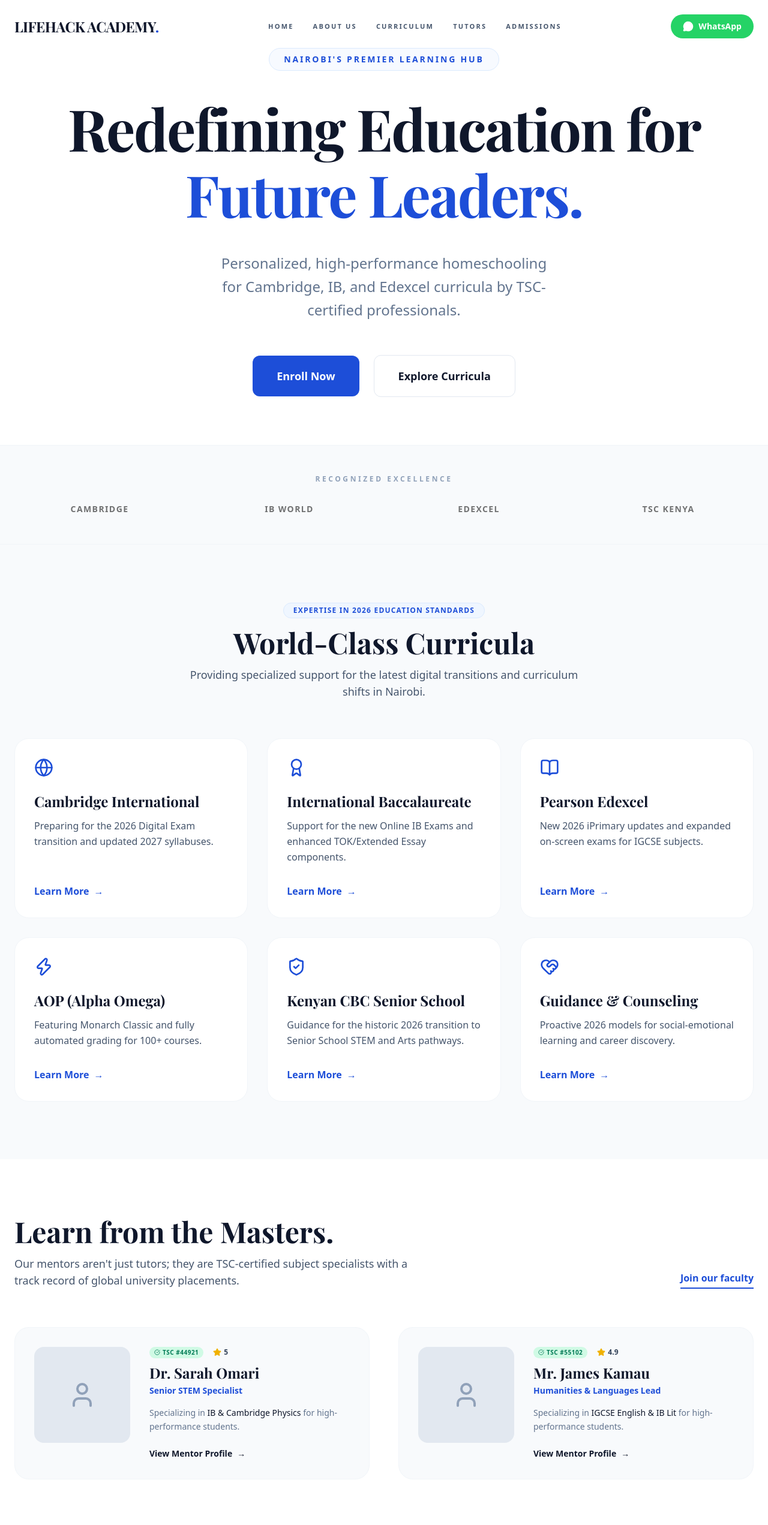
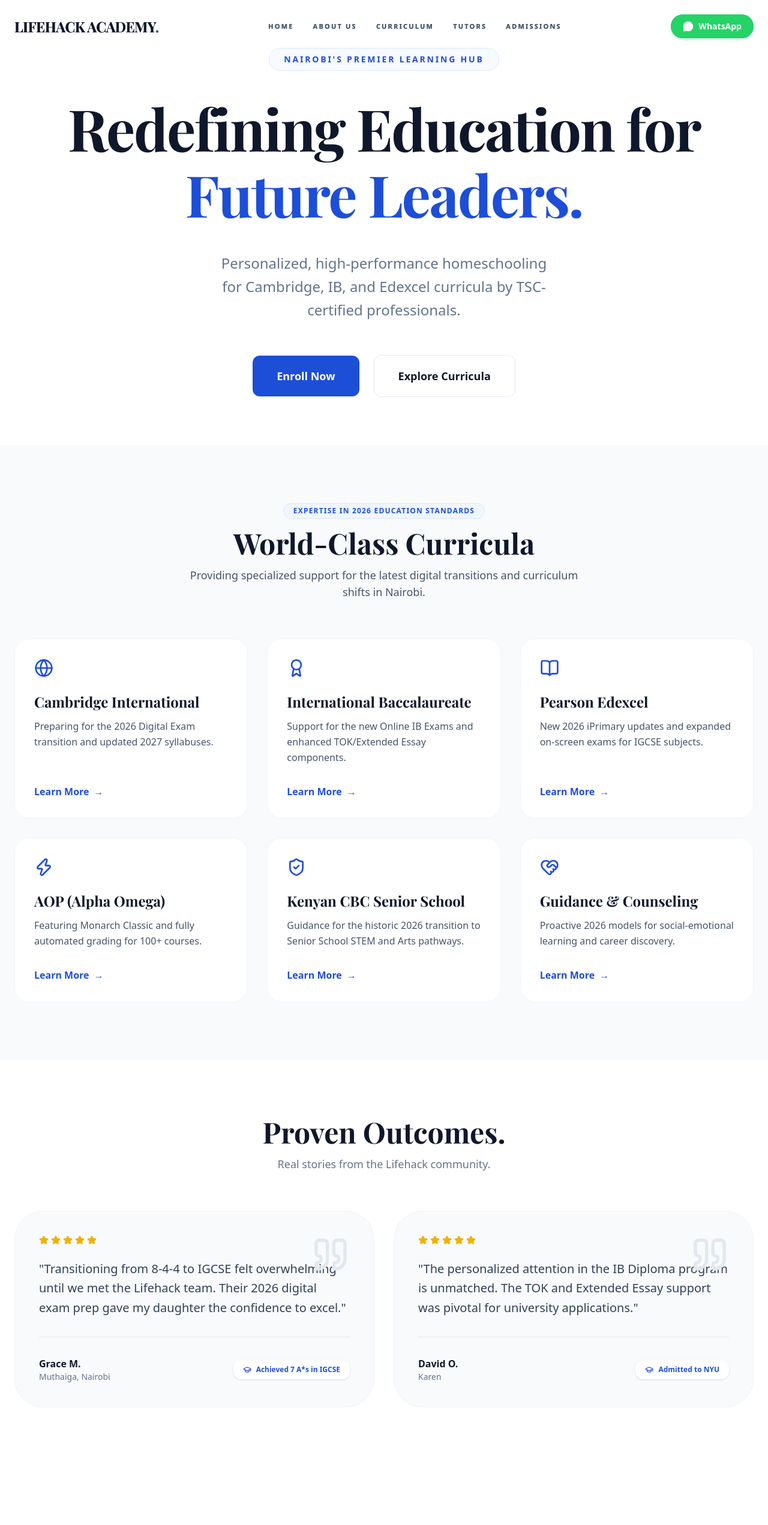
Before and after one commit to wacose001254-spec/lifehack-v2, a Next.js app: page / in a window 1280 px wide. Shown: the top 2543 px of the page at 60% size. Built offline with nearby package versions, Linux system fonts and the light colour scheme; a web font is replaced by a local one.

Commit message:
Build: Completed Homepage with Testimonials and full section flow

```diff
--- /dev/null
+++ b/src/app/insights/[slug]/page.tsx
@@ -0,0 +1,65 @@
+import React from 'react';
+import { notFound } from 'next/navigation';
+import { Calendar, Clock, ChevronLeft, Share2 } from 'lucide-react';
+import Link from 'next/link';
+
+const blogDatabase: Record<string, any> = {
+  "cambridge-digital-exams-2026": {
+    title: "Preparing for the 2026 Cambridge Digital Transition",
+    date: "April 20, 2026",
+    readTime: "5 min read",
+    author: "Admissions Team",
+    content: `
+      The shift to digital exams is the biggest change in Cambridge International's history.
+      Starting in June 2026, students in Nairobi can opt for on-screen testing for IGCSE English and Computer Science.
+      At Lifehack Academy, we are already integrating digital mock exams to ensure our students are
+      not just mastering the content, but also the technology.
+    `,
+    tags: ["Cambridge", "Digital Exams", "2026"]
+  }
+};
+
+export default async function BlogPost({ params }: { params: Promise<{ slug: string }> }) {
+  const { slug } = await params;
+  const post = blogDatabase[slug];
+
+  if (!post) return notFound();
+
+  return (
+    <article className="min-h-screen bg-white pt-32 pb-20">
+      <div className="max-w-3xl mx-auto px-6">
+        <Link href="/insights" className="flex items-center gap-2 text-slate-400 hover:text-brand-blue mb-10 transition-colors font-bold text-sm uppercase tracking-widest">
+          <ChevronLeft size={16} /> Back to Insights
+        </Link>
+
+        <header className="mb-12">
+          <h1 className="text-4xl md:text-6xl font-playfair font-bold text-slate-900 mb-6 leading-tight">
+            {post.title}
+          </h1>
+          <div className="flex items-center justify-between py-6 border-y border-slate-100">
+            <div className="flex items-center gap-6">
+              <div className="text-xs">
+                <p className="text-slate-400 uppercase font-bold mb-1 tracking-tighter">Published</p>
+                <p className="font-bold text-slate-900">{post.date}</p>
+              </div>
+              <div className="text-xs">
+                <p className="text-slate-400 uppercase font-bold mb-1 tracking-tighter">Read Time</p>
+                <p className="font-bold text-slate-900">{post.readTime}</p>
+              </div>
+            </div>
+            <button className="p-2 hover:bg-slate-50 rounded-full transition-colors text-slate-400">
+              <Share2 size={20} />
+            </button>
+          </div>
+        </header>
+
+        <div className="prose prose-slate prose-lg max-w-none">
+           <p className="text-xl text-slate-600 leading-relaxed italic mb-8 border-l-4 border-brand-blue pl-6">
+             {post.content}
+           </p>
+           {/* Detailed body text would go here */}
+        </div>
+      </div>
+    </article>
+  );
+}
--- /dev/null
+++ b/src/app/insights/page.tsx
@@ -0,0 +1,59 @@
+import React from 'react';
+import Link from 'next/link';
+import { Calendar, Clock, ArrowRight } from 'lucide-react';
+
+const articles = [
+  {
+    slug: "cambridge-digital-exams-2026",
+    title: "Preparing for the 2026 Cambridge Digital Transition",
+    excerpt: "What the shift to on-screen testing means for IGCSE and A-Level students in Nairobi.",
+    date: "April 20, 2026",
+    readTime: "5 min read",
+    category: "Curriculum"
+  },
+  {
+    slug: "cbc-to-international-bridge",
+    title: "The Bridge: Transitioning from CBC to International Systems",
+    excerpt: "A guide for parents looking to move their children into IGCSE or IB during the Senior School shift.",
+    date: "April 15, 2026",
+    readTime: "8 min read",
+    category: "Parenting"
+  }
+];
+
+export default function InsightsPage() {
+  return (
+    <div className="bg-white min-h-screen pt-32 pb-20">
+      <div className="max-w-7xl mx-auto px-6">
+        <div className="max-w-3xl mb-16">
+          <h1 className="text-5xl md:text-6xl font-playfair font-bold text-slate-900 mb-6">Academy Insights.</h1>
+          <p className="text-xl text-slate-600">Expert analysis on global education trends and homeschooling strategies for the modern Kenyan family.</p>
+        </div>
+
+        <div className="grid md:grid-cols-2 gap-12">
+          {articles.map((post) => (
+            <Link href={`/insights/${post.slug}`} key={post.slug} className="group">
+              <article className="border-b border-slate-100 pb-12 h-full flex flex-col">
+                <div className="flex items-center gap-4 mb-6">
+                  <span className="text-xs font-bold uppercase tracking-widest text-brand-blue bg-blue-50 px-3 py-1 rounded-full">
+                    {post.category}
+                  </span>
+                  <div className="flex items-center gap-2 text-slate-400 text-xs font-medium">
+                    <Calendar size={14} /> {post.date}
+                  </div>
+                </div>
+                <h2 className="text-3xl font-playfair font-bold text-slate-900 mb-4 group-hover:text-brand-blue transition-colors">
+                  {post.title}
+                </h2>
+                <p className="text-slate-600 leading-relaxed mb-6 flex-grow">{post.excerpt}</p>
+                <div className="flex items-center gap-2 text-brand-blue font-bold group-hover:gap-4 transition-all">
+                  Read Article <ArrowRight size={18} />
+                </div>
+              </article>
+            </Link>
+          ))}
+        </div>
+      </div>
+    </div>
+  );
+}
--- a/src/app/page.tsx
+++ b/src/app/page.tsx
@@ -1,31 +1,30 @@
-import React from 'react';
 import Link from 'next/link';
+import Navbar from "@/components/layout/Navbar";
 import Curriculum from "@/components/sections/Curriculum";
+import Testimonials from "@/components/sections/Testimonials";
 import Tutors from "@/components/sections/Tutors";
 
 export default function Home() {
   return (
-    <div className="flex flex-col min-h-screen">
-      {/* Hero Section */}
+    <main className="relative bg-white">
+      <Navbar />
+
+      {/* Hero Section - The "Breathing" Header */}
       <section className="relative min-h-[90vh] flex items-center justify-center bg-white px-6 py-20">
         <div className="max-w-6xl mx-auto text-center">
-    {/* 1. Increased spacing after badge (mb-10) */}
           <div className="inline-block px-6 py-2 mb-10 text-xs md:text-sm font-bold tracking-[0.2em] text-brand-blue uppercase bg-blue-50/50 rounded-full border border-blue-100">
             Nairobi's Premier Learning Hub
           </div>
 
-    {/* 2. Relaxed leading and increased spacing after H1 (mb-10) */}
           <h1 className="text-5xl md:text-8xl font-playfair font-bold text-slate-900 mb-10 leading-[1.15] tracking-tight">
             Redefining Education for <br className="hidden md:block" />
             <span className="text-brand-blue">Future Leaders.</span>
           </h1>
 
-    {/* 3. Narrower max-width and lighter text for the subheader (mb-14) */}
           <p className="text-lg md:text-2xl font-sans text-slate-500 mb-14 max-w-xl mx-auto leading-relaxed font-light">
             Personalized, high-performance homeschooling for Cambridge, IB, and Edexcel curricula by TSC-certified professionals.
           </p>
 
-    {/* 4. More breathing room around buttons */}
           <div className="flex flex-col sm:flex-row gap-6 justify-center items-center">
             <Link
               href="/contact"
@@ -33,48 +32,44 @@ export default function Home() {
             >
               Enroll Now
             </Link>
-      <Link
+            <a
               href="#curriculum"
               className="w-full sm:w-auto px-10 py-5 bg-white text-slate-900 border border-slate-200 rounded-xl font-bold text-lg hover:bg-slate-50 transition-all duration-300"
             >
               Explore Curricula
-      </Link>
+            </a>
           </div>
         </div>
       </section>
 
-      {/* Trust Bar */}
-      <section className="py-12 bg-slate-50 border-y border-slate-100">
-        <div className="max-w-7xl mx-auto px-6 text-center">
-          <p className="text-xs font-bold text-slate-400 uppercase tracking-[0.3em] mb-8">Recognized Excellence</p>
-          <div className="grid grid-cols-2 md:grid-cols-4 gap-8 opacity-60 grayscale font-sans font-bold tracking-widest text-sm text-slate-900">
-            <div>CAMBRIDGE</div>
-            <div>IB WORLD</div>
-            <div>EDEXCEL</div>
-            <div>TSC KENYA</div>
+      {/* Section 1: The Expert Curriculum (Slate-50 Background) */}
+      <div id="curriculum">
+        <Curriculum />
       </div>
+
+      {/* Section 2: Social Proof (White Background) */}
+      <Testimonials />
+
+      {/* Section 3: The Tutors (Slate-50 Background for Contrast) */}
+      <div className="bg-slate-50" id="tutors">
+        <Tutors />
       </div>
-      </section>
 
-      {/* The Sections */}
-      <Curriculum />
-      <Tutors />
-
-      {/* CTA Footer */}
-      <section className="py-24 bg-brand-dark text-white text-center px-6">
+      {/* Call to Action Footer Section */}
+      <section className="py-24 px-6 bg-brand-dark text-white text-center">
         <div className="max-w-3xl mx-auto">
-          <h2 className="text-3xl md:text-5xl font-playfair font-bold mb-8">Start Your Academic Journey</h2>
-          <p className="text-slate-300 mb-10 text-lg md:text-xl">
-            Secure a spot in our 2026 intake. Limited availability for 1-on-1 personalized sessions.
+          <h2 className="text-3xl md:text-5xl font-playfair font-bold mb-8">Ready to transform your child's academic future?</h2>
+          <p className="text-slate-400 text-lg mb-10">
+            Join the 2026 cohort and secure a placement with Nairobi's most elite tutors.
           </p>
           <Link
             href="/contact"
-            className="inline-block px-12 py-5 bg-brand-blue text-white rounded-full font-bold text-xl hover:scale-105 transition-transform shadow-2xl shadow-blue-900/20"
+            className="inline-block px-12 py-5 bg-brand-blue text-white rounded-xl font-bold text-lg hover:shadow-2xl hover:-translate-y-1 transition-all"
           >
-            Apply for Admission
+            Start Your Consultation
           </Link>
         </div>
       </section>
-    </div>
+    </main>
   );
 }
--- /dev/null
+++ b/src/components/sections/Testimonials.tsx
@@ -0,0 +1,63 @@
+import React from 'react';
+import { Quote, Star, GraduationCap } from 'lucide-react';
+
+const reviews = [
+  {
+    parent: "Grace M.",
+    location: "Muthaiga, Nairobi",
+    text: "Transitioning from 8-4-4 to IGCSE felt overwhelming until we met the Lifehack team. Their 2026 digital exam prep gave my daughter the confidence to excel.",
+    result: "Achieved 7 A*s in IGCSE",
+    tags: ["Cambridge", "Transition"]
+  },
+  {
+    parent: "David O.",
+    location: "Karen",
+    text: "The personalized attention in the IB Diploma program is unmatched. The TOK and Extended Essay support was pivotal for university applications.",
+    result: "Admitted to NYU",
+    tags: ["IB DP", "University Prep"]
+  }
+];
+
+export default function Testimonials() {
+  return (
+    <section className="py-24 bg-white overflow-hidden">
+      <div className="max-w-7xl mx-auto px-6">
+        <div className="text-center mb-16">
+          <h2 className="text-4xl md:text-5xl font-playfair font-bold text-slate-900 mb-4">
+            Proven Outcomes.
+          </h2>
+          <p className="text-lg text-slate-500">Real stories from the Lifehack community.</p>
+        </div>
+
+        <div className="grid md:grid-cols-2 gap-8">
+          {reviews.map((review, i) => (
+            <div key={i} className="relative p-10 rounded-[3rem] bg-slate-50 border border-slate-100 flex flex-col justify-between group hover:bg-brand-blue transition-all duration-500">
+              <Quote className="absolute top-10 right-10 w-16 h-16 text-slate-200 group-hover:text-white/10 transition-colors" />
+
+              <div>
+                <div className="flex gap-1 mb-6 text-yellow-500 group-hover:text-white transition-colors">
+                  {[...Array(5)].map((_, i) => <Star key={i} size={16} fill="currentColor" />)}
+                </div>
+                <p className="text-xl text-slate-700 leading-relaxed mb-8 group-hover:text-white transition-colors">
+                  "{review.text}"
+                </p>
+              </div>
+
+              <div className="pt-8 border-t border-slate-200 group-hover:border-white/20">
+                <div className="flex items-center justify-between">
+                  <div>
+                    <p className="font-bold text-slate-900 group-hover:text-white transition-colors">{review.parent}</p>
+                    <p className="text-sm text-slate-500 group-hover:text-white/70 transition-colors">{review.location}</p>
+                  </div>
+                  <div className="flex items-center gap-2 bg-white px-4 py-2 rounded-xl shadow-sm text-xs font-bold text-brand-blue group-hover:bg-brand-dark group-hover:text-white transition-all">
+                    <GraduationCap size={14} /> {review.result}
+                  </div>
+                </div>
+              </div>
+            </div>
+          ))}
+        </div>
+      </div>
+    </section>
+  );
+}
```
Lines whose indentation alone changed are shown as unchanged.
